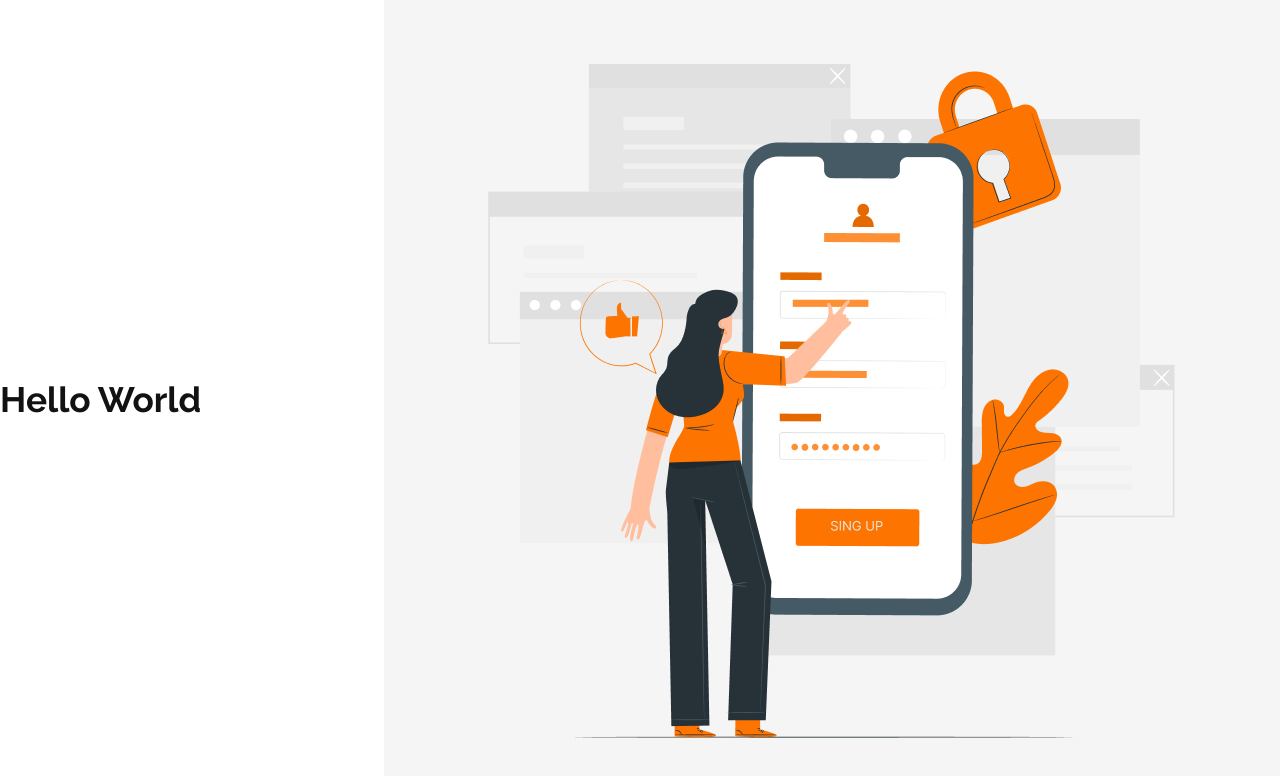
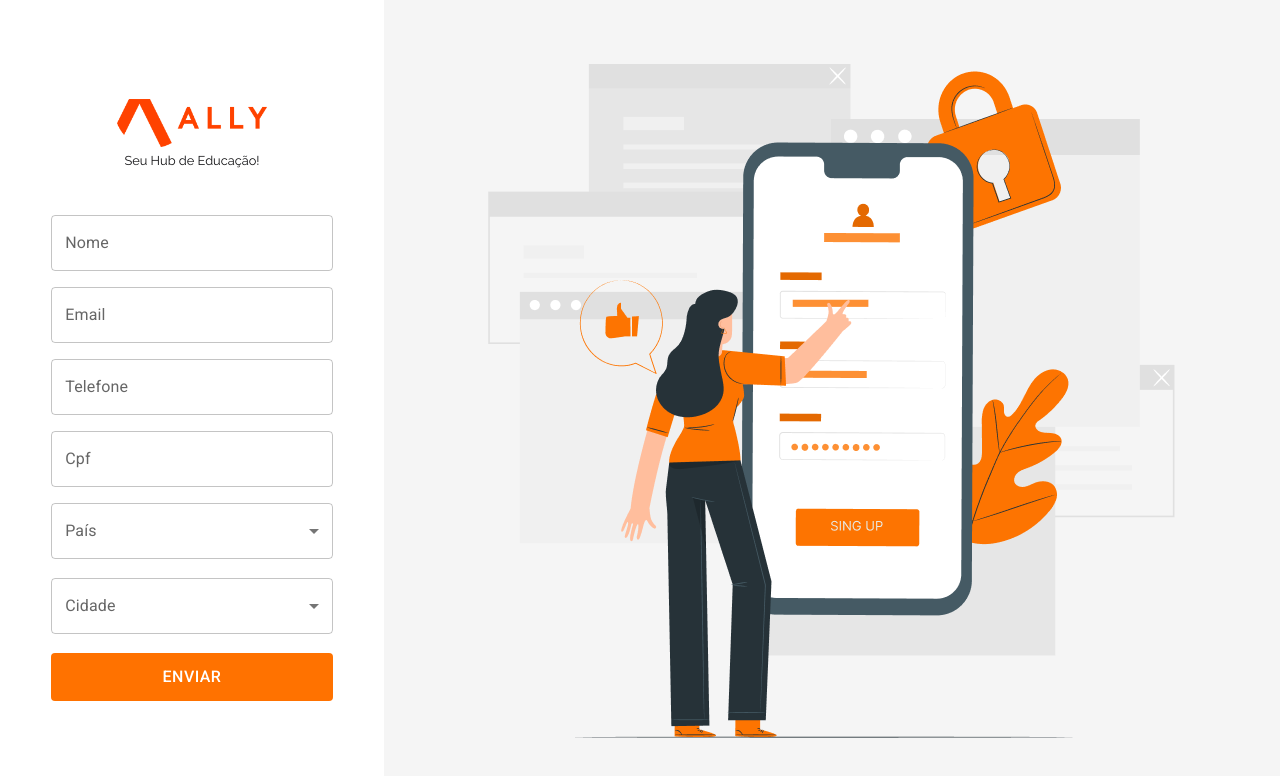
Before and after one commit to Gabriel-Malafaia/ReactJS-3.0-Typescript-LandingPage-Formularios, a React (Vite) app: page / in a window 1280 px wide. Shown: the top 776 px of the page. Built offline with nearby package versions, Linux system fonts and the light colour scheme.

Commit message:
feature: Form home page style, hookform and materialUi

```diff
--- a/index.html
+++ b/index.html
@@ -3,11 +3,20 @@
   <head>
     <meta charset="UTF-8" />
     <link
+      rel="shortcut icon"
+      href="https://allyhub.co/images/favicon-new.png"
+      type="image/x-icon"
+    />
+    <link
       href="https://fonts.googleapis.com/css2?family=Raleway:wght@300;400;500;600;700&display=swap"
       rel="stylesheet"
     />
+    <link
+      rel="stylesheet"
+      href="https://fonts.googleapis.com/css?family=Roboto:300,400,500,700&display=swap"
+    />
     <meta name="viewport" content="width=device-width, initial-scale=1.0" />
-    <title>Vite + React + TS</title>
+    <title>AllyHub</title>
   </head>
   <body>
     <div id="root"></div>
--- a/package.json
+++ b/package.json
@@ -15,12 +15,12 @@
     "@mui/material": "^5.10.11",
     "@types/styled-components": "^5.1.26",
     "axios": "^1.1.3",
-    "inputmask": "^5.0.7",
     "install": "^0.13.0",
     "npm": "^8.19.2",
     "react": "^18.2.0",
     "react-dom": "^18.2.0",
     "react-hook-form": "^7.38.0",
+    "react-input-mask": "^2.0.4",
     "react-toastify": "^9.0.8",
     "styled-components": "^5.3.6",
     "yup": "^0.32.11"
@@ -28,6 +28,7 @@
   "devDependencies": {
     "@types/react": "^18.0.22",
     "@types/react-dom": "^18.0.7",
+    "@types/react-input-mask": "^3.0.1",
     "@vitejs/plugin-react": "^2.2.0",
     "typescript": "^4.6.4",
     "vite": "^3.2.0"
--- /dev/null
+++ b/src/components/HomeForm/Form/index.tsx
@@ -0,0 +1,114 @@
+import { useForm } from "react-hook-form";
+import { yupResolver } from "@hookform/resolvers/yup";
+import { FormHeader } from "../FormHeader";
+import {FormHomePageContent,FormHomePageContainer,FormHomePage} from "./styles";
+import { validateFormHome } from "../../../services/Validations";
+import Select from "@mui/material/Select";
+import MenuItem from "@mui/material/MenuItem";
+import InputLabel from "@mui/material/InputLabel";
+import FormControl from "@mui/material/FormControl";
+import TextField from "@mui/material/TextField";
+import { Button, FormHelperText } from "@mui/material";
+
+interface IHomeForm {
+  name: string;
+  email: string;
+  cellphone: string;
+  cpf: string;
+  country: string;
+  city: string;
+}
+
+export const HomeForm = () => {
+  const {
+    register,
+    formState: { errors },
+    handleSubmit,
+  } = useForm<IHomeForm>({ resolver: yupResolver(validateFormHome) });
+
+  const whenHandleSubmit = (data: IHomeForm) => {
+    console.log(data);
+  };
+
+  return (
+    <FormHomePageContainer>
+      <FormHomePageContent>
+        <FormHeader />
+
+        <FormHomePage onSubmit={handleSubmit(whenHandleSubmit)}>
+          <TextField
+            {...register("name")}
+            id="outlined-basic"
+            label="Nome"
+            variant="outlined"
+            error={!!errors.name}
+            helperText={errors.name?.message}
+          />
+
+          <TextField
+            {...register("email")}
+            id="outlined-basic"
+            label="Email"
+            variant="outlined"
+            error={!!errors.email}
+            helperText={errors.email?.message}
+          />
+
+          <TextField
+            {...register("cellphone")}
+            id="outlined-basic"
+            label="Telefone"
+            variant="outlined"
+            error={!!errors.cellphone}
+            helperText={errors.cellphone?.message}
+          />
+
+          <TextField
+            {...register("cpf")}
+            id="outlined-basic"
+            label="Cpf"
+            variant="outlined"
+            error={!!errors.cpf}
+            helperText={errors.cpf?.message}
+          />
+
+          <FormControl fullWidth error={!!errors.country}>
+            <InputLabel id="country">País</InputLabel>
+            <Select
+              {...register("country")}
+              labelId="country"
+              id="country"
+              label="País"
+              defaultValue=""
+            >
+              <MenuItem value={"10"}>Brasil</MenuItem>
+              <MenuItem value={"20"}>Eua</MenuItem>
+              <MenuItem value={"30"}>China</MenuItem>
+            </Select>
+            <FormHelperText>{errors.country?.message}</FormHelperText>
+          </FormControl>
+
+          <FormControl fullWidth error={!!errors.city}>
+            <InputLabel id="city">Cidade</InputLabel>
+            <Select
+              {...register("city")}
+              labelId="city"
+              id="city"
+              label="Cidade"
+              defaultValue=""
+            >
+              <MenuItem value={"40"}>Rio</MenuItem>
+              <MenuItem value={"50"}>New York</MenuItem>
+              <MenuItem value={"60"}>Xangai</MenuItem>
+            </Select>
+            <FormHelperText>{errors.city?.message}</FormHelperText>
+          </FormControl>
+
+          <Button type="submit" variant="contained" disableElevation>
+            Enviar
+          </Button>
+        </FormHomePage>
+      </FormHomePageContent>
+    </FormHomePageContainer>
+  );
+};
--- /dev/null
+++ b/src/components/HomeForm/Form/styles.ts
@@ -0,0 +1,39 @@
+import styled from "styled-components";
+
+export const FormHomePageContainer = styled.div`
+  width: 30%;
+  height: 100%;
+  padding: 1rem;
+`;
+
+export const FormHomePageContent = styled.div`
+  display: flex;
+  flex-direction: column;
+  justify-content: center;
+  align-items: center;
+  gap: 2rem;
+  max-width: 380px;
+  width: 100%;
+  height: 100%;
+  margin: auto;
+`;
+
+export const FormHomePage = styled.form`
+  display: flex;
+  flex-direction: column;
+  justify-content: center;
+  align-items: center;
+  width: 80%;
+  gap: 1rem;
+
+  .MuiFormControl-root {
+    width: 100%;
+  }
+
+  button {
+    width: 100%;
+    height: 3rem;
+    background-color: var(--color-primary-Focus);
+    font-size: 16px;
+  }
+`;
--- /dev/null
+++ b/src/components/HomeForm/FormHeader/index.tsx
@@ -0,0 +1,12 @@
+import { Text } from "../../../styles/components/Typography/styles";
+import { Logo } from "../Logo";
+import { FormHeaderStyle } from "./styles";
+
+export const FormHeader = () => {
+  return (
+    <FormHeaderStyle>
+      <Logo />
+      <Text tag="span">Seu Hub de Educação!</Text>
+    </FormHeaderStyle>
+  );
+};
--- /dev/null
+++ b/src/components/HomeForm/FormHeader/styles.ts
@@ -0,0 +1,10 @@
+import styled from "styled-components";
+
+export const FormHeaderStyle = styled.div`
+    display: flex;
+    flex-direction: column;
+    justify-content: center;
+    align-items: center;
+    gap: 0.5rem;
+    margin-bottom: 1rem;
+`
--- /dev/null
+++ b/src/components/HomeForm/Logo/index.tsx
@@ -0,0 +1,9 @@
+import { LogoForm } from "./styles";
+
+export const Logo = () => {
+  return (
+    <>
+      <LogoForm src={"/src/assets/Ally-logo.png"} alt="" />
+    </>
+  );
+};
--- /dev/null
+++ b/src/components/HomeForm/Logo/styles.ts
@@ -0,0 +1,6 @@
+import styled from "styled-components";
+
+export const LogoForm = styled.img`
+    max-width: 150px;
+    filter: invert(63%) sepia(43%) saturate(7164%) hue-rotate(1deg) brightness(101%) contrast(104%);
+`
--- a/src/pages/Home/index.tsx
+++ b/src/pages/Home/index.tsx
@@ -1,12 +1,11 @@
-import { Text } from "../../styles/components/Typography/styles";
 import { Illustration } from "../../components/Illustration";
 import { HomeContainer } from "./styles";
-
+import { HomeForm } from "../../components/HomeForm/Form";
 
 export const Home = () => {
   return (
     <HomeContainer>
-      <Text tag="h1" fontSize="title1">Hello World</Text>
+      <HomeForm />
       <Illustration />
     </HomeContainer>
   );
--- /dev/null
+++ b/src/services/Validations/index.ts
@@ -0,0 +1,23 @@
+import * as yup from "yup";
+
+
+export const validateFormHome = yup.object().shape({
+  name: yup
+    .string()
+    .required("Nome Obrigatório")
+    .max(32, "Deve ter no máximo 32 letras."),
+  email: yup
+    .string()
+    .required("Email obrigatório!")
+    .max(64, "Deve ter no máximo 64 letras."),
+  cpf: yup
+    .string()
+    .required("Telefone obrigatório!")
+    .max(11, "Máximo de 11 Números"),
+  cellphone: yup
+    .string()
+    .required("Telefone obrigatório!")
+    .max(15, "Máximo de 12 Números"),
+  country: yup.string().required("País obrigatório!"),
+  city: yup.string().required("Cidade obrigatória!"),
+});
--- a/src/styles/components/Typography/styles.ts
+++ b/src/styles/components/Typography/styles.ts
@@ -46,7 +46,7 @@ export const Text = styled(TitleComponent)`
 
       case undefined:
         return css`
-          font-size: 1.2rem;
+          font-size: 0.8rem;
           font-weight: 400;
         `;
     }
```
Also changed, not shown: src/Images/imgilustracao.png (deleted), 1 other file (tests, documents, lock files or other folders).
